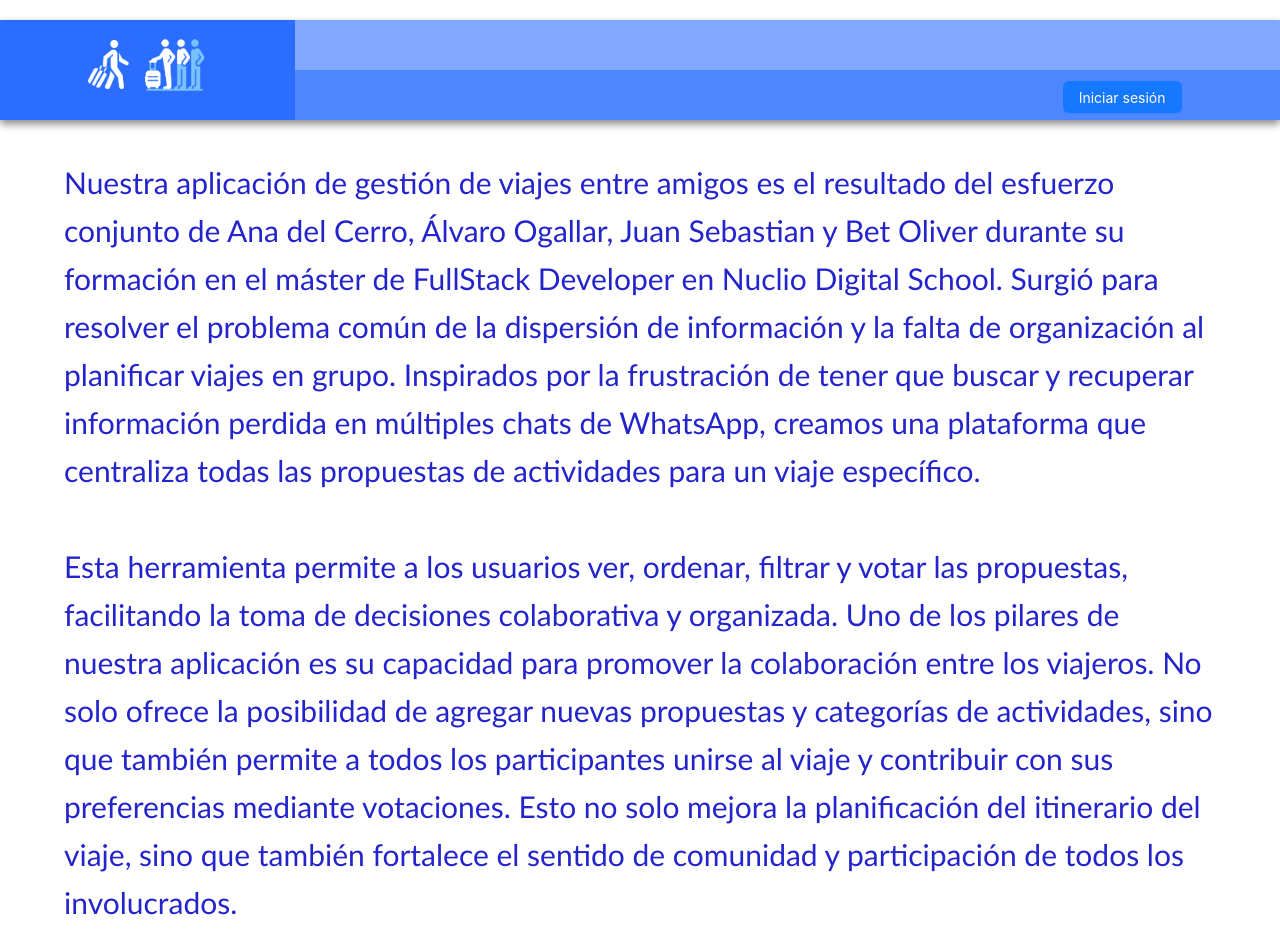
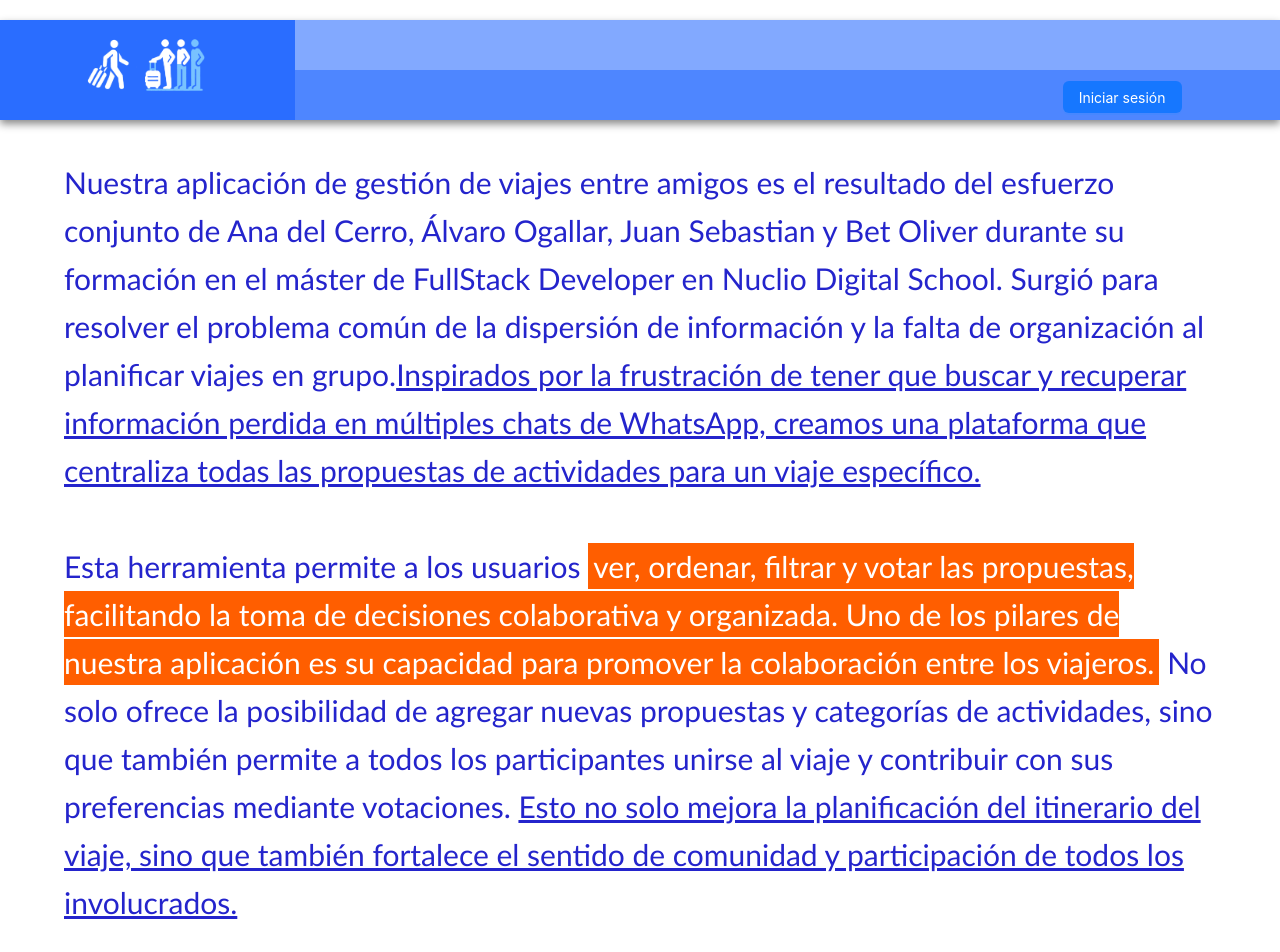
Before and after one commit to FSD0224STR/TFM-azul-frontend, a React (Vite) app: page / in a window 1280 px wide. Shown: the top 952 px of the page. Built offline with nearby package versions, Linux system fonts and the light colour scheme.

Commit message:
resaltado texto

```diff
--- a/src/pages/login.jsx
+++ b/src/pages/login.jsx
@@ -1,5 +1,3 @@
-import { LoginFooter } from "/src/components/LoginFooter";
-
 import "../styles/Login.css";
 
 const Login = () => {
@@ -7,36 +5,49 @@ const Login = () => {
     <>
       <p className="texto">
         Nuestra aplicación de gestión de viajes entre amigos es el resultado del
-        esfuerzo conjunto de Ana del Cerro, Álvaro Ogallar, Juan Sebastian y Bet
-        Oliver durante su formación en el máster de FullStack Developer en
-        Nuclio Digital School. Surgió para resolver el problema común de la
-        dispersión de información y la falta de organización al planificar
-        viajes en grupo. Inspirados por la frustración de tener que buscar y
-        recuperar información perdida en múltiples chats de WhatsApp, creamos
-        una plataforma que centraliza todas las propuestas de actividades para
-        un viaje específico.
+        esfuerzo conjunto de <span className="nombre"> Ana del Cerro</span>,{" "}
+        <span className="nombre"> Álvaro Ogallar</span>,{" "}
+        <span className="nombre">Juan Sebastian</span> y{" "}
+        <span className="nombre">Bet Oliver</span> durante su formación en el
+        máster de FullStack Developer en Nuclio Digital School. Surgió para
+        resolver el problema común de la dispersión de información y la falta de
+        organización al planificar viajes en grupo.
+        <span className="subrallar">
+          Inspirados por la frustración de tener que buscar y recuperar
+          información perdida en múltiples chats de WhatsApp, creamos una
+          plataforma que centraliza todas las propuestas de actividades para un
+          viaje específico.
+        </span>
         <br />
         <br />
-        Esta herramienta permite a los usuarios ver, ordenar, filtrar y votar
-        las propuestas, facilitando la toma de decisiones colaborativa y
-        organizada. Uno de los pilares de nuestra aplicación es su capacidad
-        para promover la colaboración entre los viajeros. No solo ofrece la
-        posibilidad de agregar nuevas propuestas y categorías de actividades,
-        sino que también permite a todos los participantes unirse al viaje y
-        contribuir con sus preferencias mediante votaciones. Esto no solo mejora
-        la planificación del itinerario del viaje, sino que también fortalece el
-        sentido de comunidad y participación de todos los involucrados. <br />
+        Esta herramienta permite a los usuarios{" "}
+        <span className="highlight">
+          ver, ordenar, filtrar y votar las propuestas, facilitando la toma de
+          decisiones colaborativa y organizada. Uno de los pilares de nuestra
+          aplicación es su capacidad para promover la colaboración entre los
+          viajeros.
+        </span>{" "}
+        No solo ofrece la posibilidad de agregar nuevas propuestas y categorías
+        de actividades, sino que también permite a todos los participantes
+        unirse al viaje y contribuir con sus preferencias mediante votaciones.{" "}
+        <span className="subrallar">
+          Esto no solo mejora la planificación del itinerario del viaje, sino
+          que también fortalece el sentido de comunidad y participación de todos
+          los involucrados.
+        </span>{" "}
+        <br />
         <br />
         Mirando hacia el futuro, estamos comprometidos a mejorar continuamente
         nuestra aplicación. Planeamos incorporar nuevas funcionalidades basadas
         en los comentarios de los usuarios para asegurarnos de que nuestra
         plataforma siga siendo intuitiva, eficiente y adaptada a las necesidades
-        cambiantes de la comunidad de viajeros. Nuestro objetivo es convertirnos
-        en la herramienta preferida para la planificación de viajes entre
-        amigos, ofreciendo una experiencia que simplifique y enriquezca cada
-        aventura compartida.
+        cambiantes de la comunidad de viajeros.{" "}
+        <span className="subrallar">
+          Nuestro objetivo es convertirnos en la herramienta preferida para la
+          planificación de viajes entre amigos, ofreciendo una experiencia que
+          simplifique y enriquezca cada aventura compartida.
+        </span>
       </p>
-      <div></div>
     </>
   );
 };
--- a/src/styles/Login.css
+++ b/src/styles/Login.css
@@ -16,3 +16,13 @@
   line-height: 1.6;
   font-family: "Gill Sans", "Gill Sans MT", Calibri, "Trebuchet MS", sans-serif;
 }
+
+.highlight {
+  background-color: rgb(255, 94, 0);
+  color: white;
+  padding: 5px;
+}
+
+.subrallar {
+  text-decoration: underline;
+}
```
